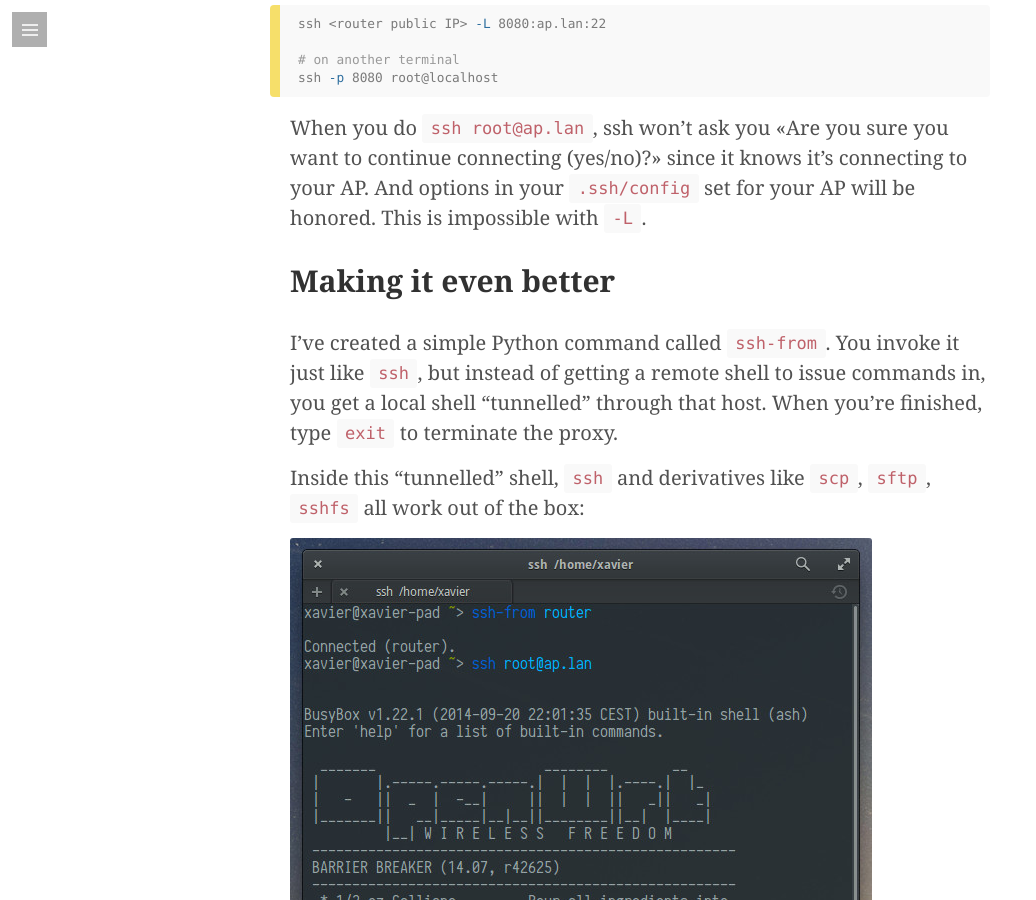
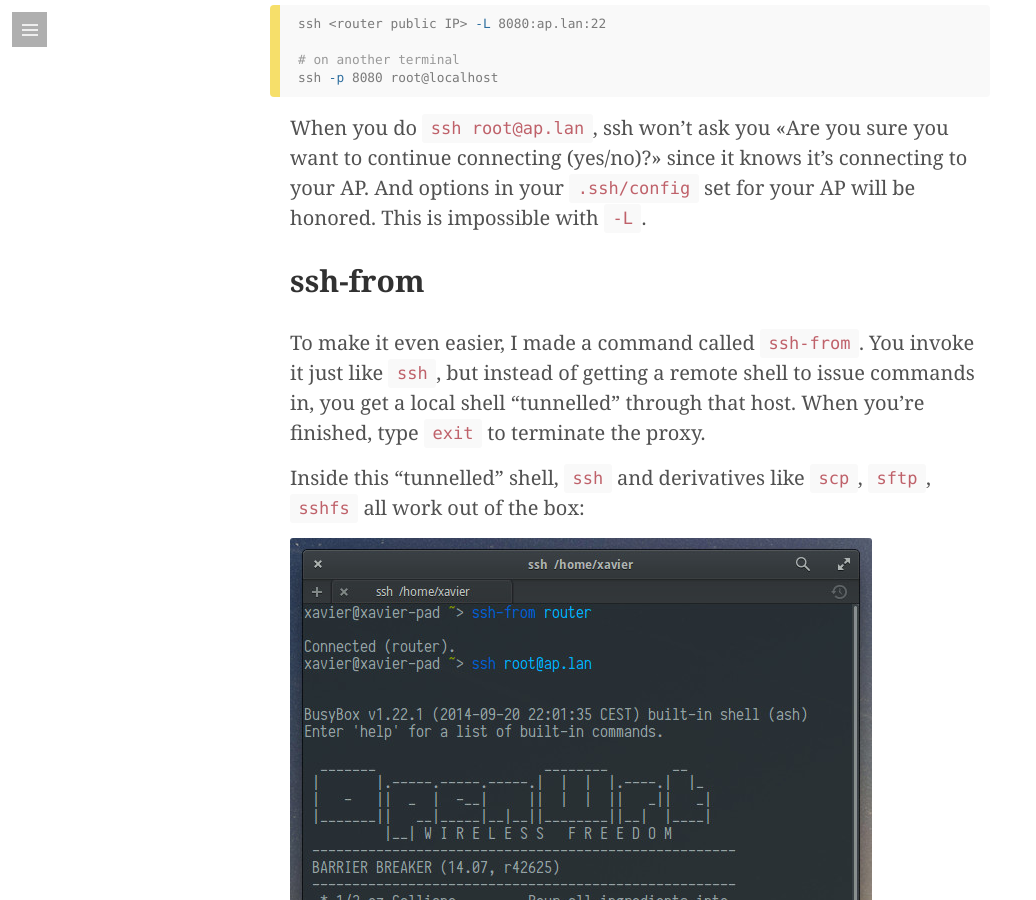
Before and after one commit to jmendeth/jmendeth.com, a Jekyll site: the page built from _posts/2016-09-08-ssh-tunneling.md, in a window 1280 px wide and 900 px high, scrolled down 3168 px. Shown: the whole window, without its empty margins (0-1036 px from the left). Built offline with Jekyll 4.4.1, drawn with Linux system fonts in a browser that asks for light colours; nearby versions of some CDN libraries; some web fonts are replaced; comment, search, counter and statistics services are not loaded.

```diff
--- a/_posts/2016-09-08-ssh-tunneling.md
+++ b/_posts/2016-09-08-ssh-tunneling.md
@@ -107,13 +107,9 @@
 impossible with `-L`.
 
 
-## Making it even better
+## ssh-from
 
-I've created a simple Python command called [`ssh-from`](https://gist.github.com/jmendeth/346f2233310d8292efe7595d60aa3659).
-<!-- It basically picks a
-free port, runs `ssh <arguments> -D <port>` on the background, and spawns a
-shell with `$all_proxy` (and the like) set as appropiate so that commands will
-use that proxy. -->
+To make it even easier, I made a command called [`ssh-from`](https://gist.github.com/jmendeth/346f2233310d8292efe7595d60aa3659).
 You invoke it just like `ssh`, but instead of getting a remote
 shell to issue commands in, you get a local shell "tunnelled" through that
 host. When you're finished, type `exit` to terminate the proxy.
```
